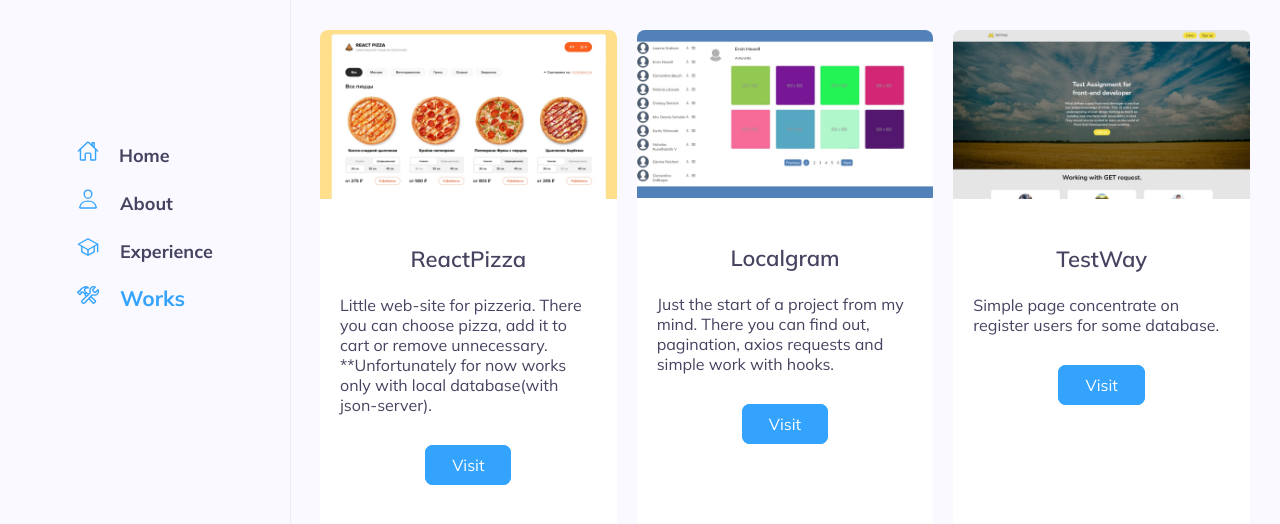
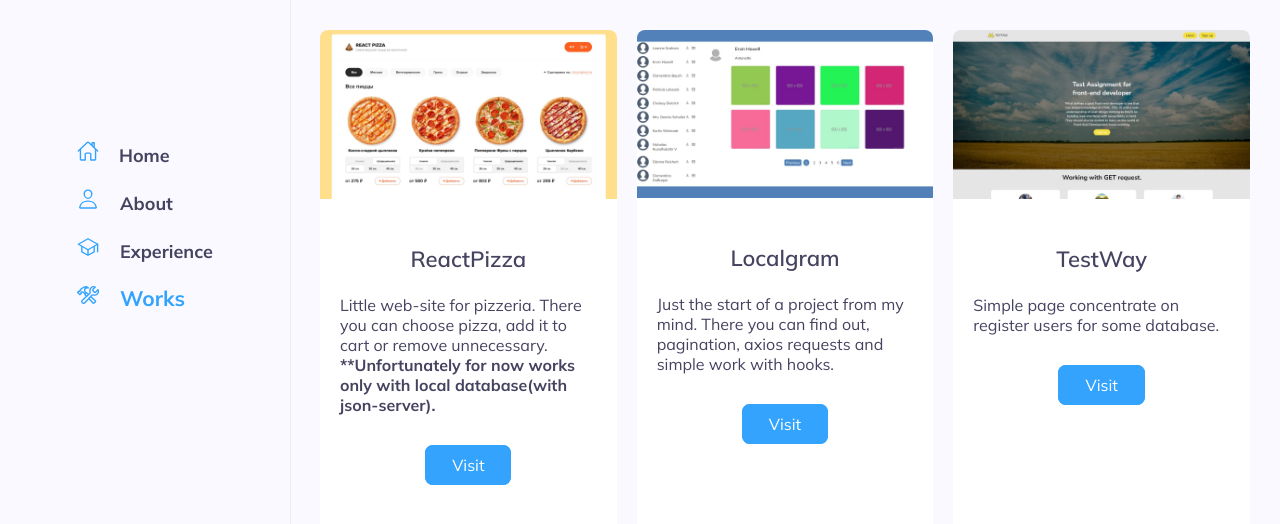
Before and after one commit to Gamzatov/portfolio, a React (Create React App) app: page /portfolio/works in a window 1280 px wide. Shown: the top 524 px of the page. Built offline with nearby package versions, Linux system fonts and the light colour scheme.

Commit message:
bolding text

```diff
--- a/src/components/Works/Works.jsx
+++ b/src/components/Works/Works.jsx
@@ -25,7 +25,7 @@ const Works = () => {
                         <p className={s.description}>
                             Little web-site for pizzeria.
                             There you can choose pizza, add it to cart or remove unnecessary.
-                            **Unfortunately for now works only with local database(with json-server).
+                          <br /> <b>  **Unfortunately for now works only with local database(with json-server).</b>
                         </p>
                         <div className={s.link}>
                             <a href="https://gamzatov.github.io/reactPizza/">  Visit</a>
```
